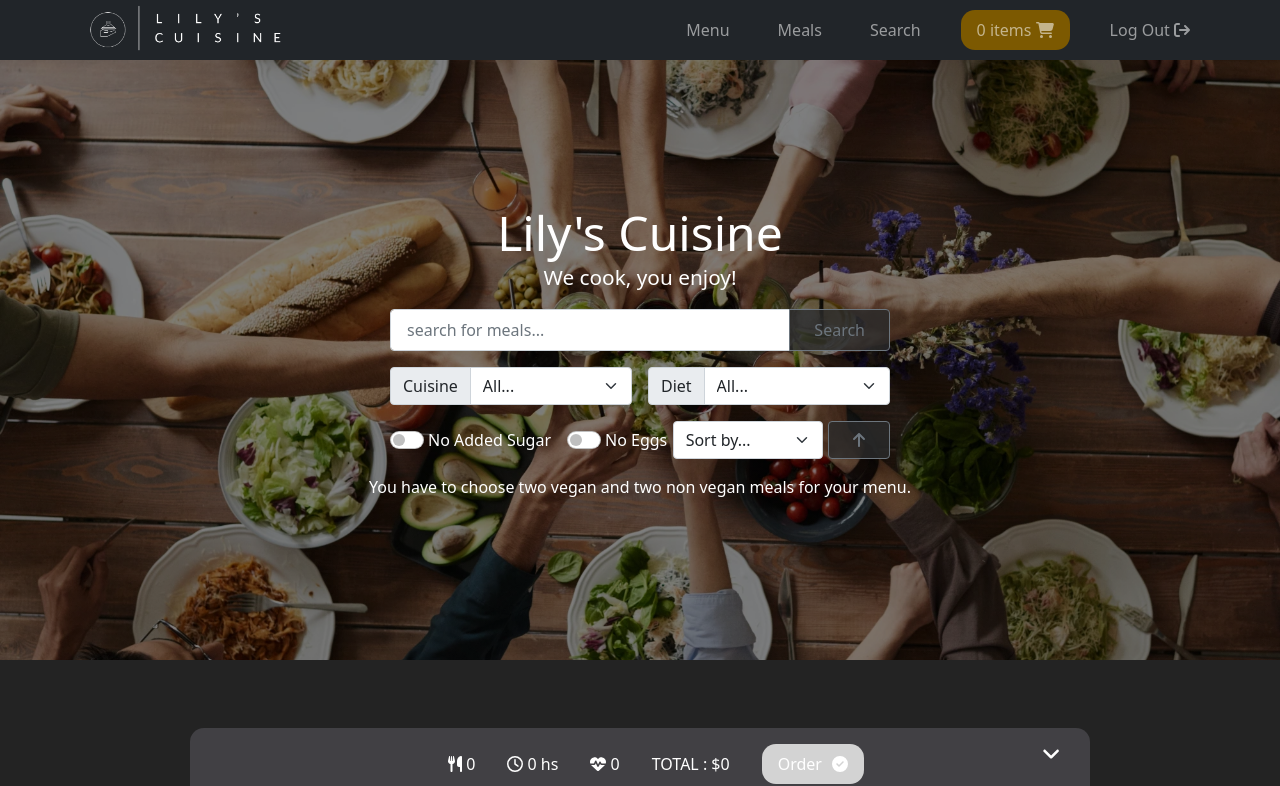
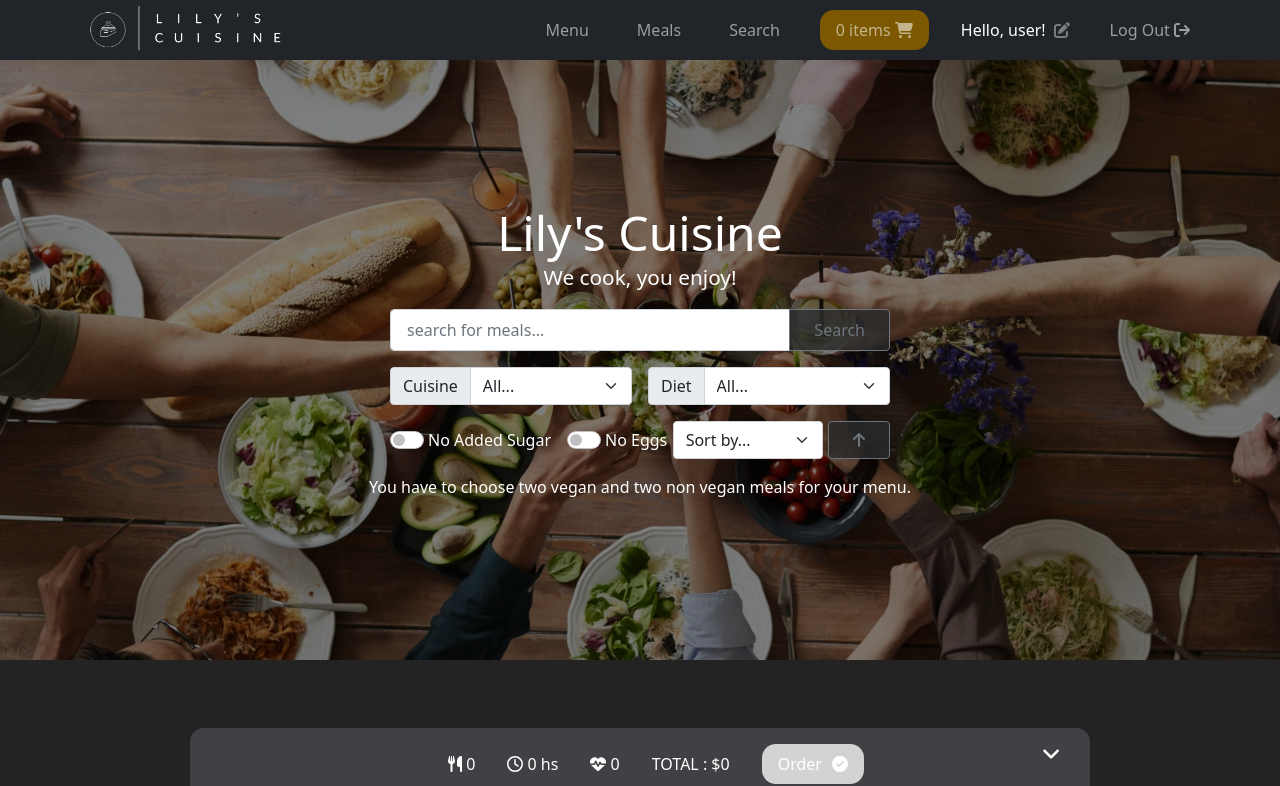
Before and after one commit to DeboraBucci/alkemy-challenge-react, a React (Create React App) app: page / in a window 1280 px wide. Shown: the top 786 px of the page. Built offline with nearby package versions, Linux system fonts and the light colour scheme; sample sign-in values are in the browser's storage.

Commit message:
add the <UserName> component

```diff
--- a/src/components/navbar/BootstrapNavbar.js
+++ b/src/components/navbar/BootstrapNavbar.js
@@ -5,6 +5,7 @@ import classes from "./BootstrapNavbar.module.css";
 import { FontAwesomeIcon } from "@fortawesome/react-fontawesome";
 import { faCartShopping, faSignOut } from "@fortawesome/free-solid-svg-icons";
 import CartContext from "../store/cart-context";
+import UserName from "./UserName";
 
 const BootstrapNavbar = ({ onLogout, onOpenCart }) => {
   const cartCtx = useContext(CartContext);
@@ -42,6 +43,8 @@ const BootstrapNavbar = ({ onLogout, onOpenCart }) => {
               <FontAwesomeIcon icon={faCartShopping} />
             </Nav.Link>
 
+            <UserName />
+
             <Nav.Link className={classes.logout} onClick={onLogout}>
               Log Out <FontAwesomeIcon icon={faSignOut} />
             </Nav.Link>
```
